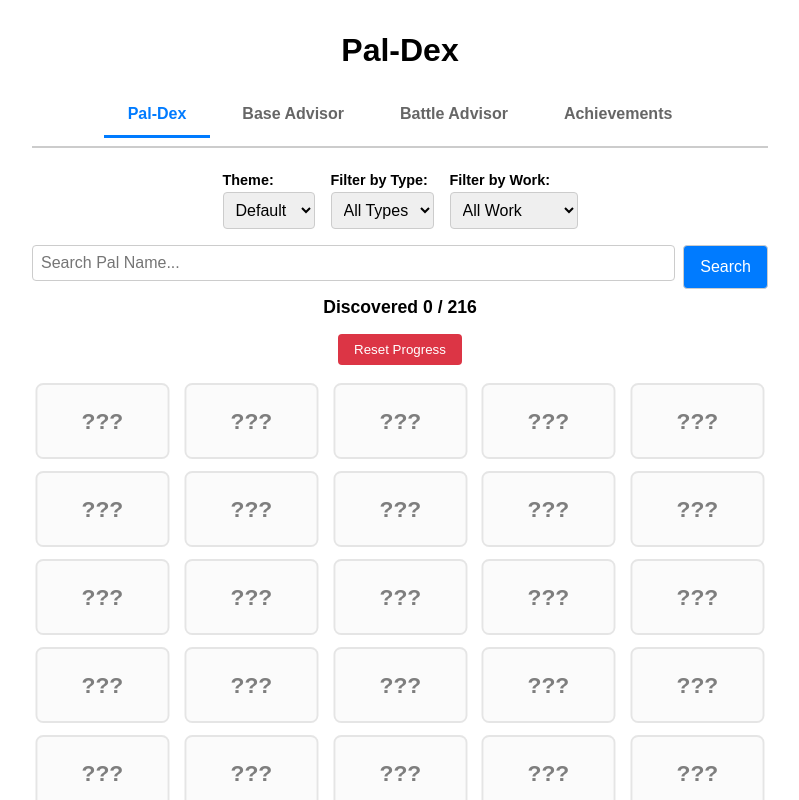
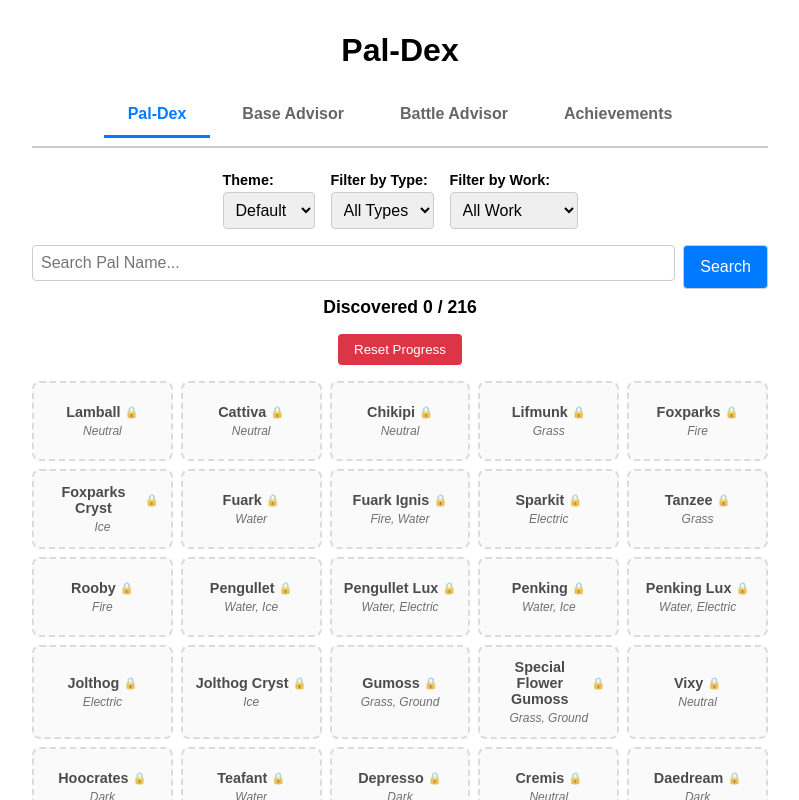
Before and after one commit to ray-seal/paldex, a React (Vite) app: page / in a window 1280 px wide. Shown: the top 800 px of the page, without its empty margins (240-1039 px from the left). Built offline with nearby package versions, Linux system fonts and the light colour scheme.

Commit message:
redesign pal-dex

```diff
--- a/src/App.jsx
+++ b/src/App.jsx
@@ -419,6 +419,14 @@ export default function App() {
                 pal={selectedPal}
                 onClose={() => setSelectedPal(null)}
                 theme={currentTheme}
+                revealed={selectedPal ? revealedPals.includes(selectedPal.name) : false}
+                onAddToCollection={() => {
+                    if (selectedPal && !revealedPals.includes(selectedPal.name)) {
+                        setRevealedPals([...revealedPals, selectedPal.name]);
+                        setMessage(`Added ${selectedPal.name} to collection!`);
+                        setSelectedPal(null);
+                    }
+                }}
                 />
              </div>
                 </>
--- a/src/components/PalCard.jsx
+++ b/src/components/PalCard.jsx
@@ -4,36 +4,30 @@ export default function PalCard({ pal, revealed, onClick, theme }) {
         backgroundColor: theme?.cardBg || "#f9f9f9",
         borderColor: theme?.border || "#ccc",
         color: theme?.text || "#000000",
-        cursor: revealed ? 'pointer' : 'not-allowed',
-        opacity: revealed ? 1 : 0.5,
-        transform: revealed ? 'scale(1)' : 'scale(0.95)',
+        cursor: 'pointer',
+        opacity: revealed ? 1 : 0.7,
+        transform: 'scale(1)',
         transition: 'all 0.3s ease',
+        border: revealed ? `2px solid ${theme?.border || "#ccc"}` : `2px dashed ${theme?.border || "#ccc"}`,
     };
 
     return (
         <div style={cardStyle}
-            onClick={revealed ? onClick : undefined}
+            onClick={onClick}
             onMouseEnter={(e) => {
-                if (revealed) {
-                    e.currentTarget.style.transform = 'scale(1.05)';
-                    e.currentTarget.style.boxShadow = '0 4px 8px rgba(0,0,0,0.2)';
-                }
+                e.currentTarget.style.transform = 'scale(1.05)';
+                e.currentTarget.style.boxShadow = '0 4px 8px rgba(0,0,0,0.2)';
             }}
             onMouseLeave={(e) => {
-                if (revealed) {
-                    e.currentTarget.style.transform = 'scale(1)';
-                    e.currentTarget.style.boxShadow = 'none';
-                }
+                e.currentTarget.style.transform = 'scale(1)';
+                e.currentTarget.style.boxShadow = 'none';
             }}
             >
-                {revealed ? (
-                    <>
-                    <div style={styles.name}>{pal.name}</div>
-                    <div style={styles.type}>{typeof pal.type === 'string' ? pal.type : pal.type?.join(', ')}</div>
-                </>
-                ) : (
-                    <div style={styles.unknown}>???</div>
-                )}
+                <div style={styles.name}>
+                    {pal.name}
+                    {!revealed && <span style={styles.badge}> 🔒</span>}
+                </div>
+                <div style={styles.type}>{typeof pal.type === 'string' ? pal.type : pal.type?.join(', ')}</div>
         </div>
     );
 }
@@ -60,14 +54,17 @@ const styles = {
         fontWeight: "bold",
         fontSize: "0.9rem",
         marginBottom: "0.25rem",
+        display: "flex",
+        alignItems: "center",
+        justifyContent: "center",
+        gap: "0.25rem",
     },
     type: {
         fontSize: "0.75rem",
         fontStyle: "italic",
         opacity: 0.8,
     },
-    unknown: {
-        fontSize: "1.5rem",
-        fontWeight: "bold",
+    badge: {
+        fontSize: "0.7rem",
     },
 };
--- a/src/components/PalModal.jsx
+++ b/src/components/PalModal.jsx
@@ -1,4 +1,4 @@
-export default function PalModal({ pal, onClose, theme }) {
+export default function PalModal({ pal, onClose, theme, revealed, onAddToCollection }) {
     if (!pal) return null;
 
     const types = Array.isArray(pal.type) ? pal.type : pal.type ? [pal.type] : [];
@@ -21,7 +21,16 @@ export default function PalModal({ pal, onClose, theme }) {
             <div style={modalStyle} onClick={(e) => e.stopPropagation()}>
                 <button onClick={onClose} style={{ ...styles.close, color: theme?.text || "#000" }}>✕</button>
 
-                <h2 style={{ color: theme?.text || "#000" }}>{pal.name}</h2>
+                <h2 style={{ color: theme?.text || "#000" }}>
+                    {pal.name}
+                    {!revealed && <span style={styles.badge}> 🔒</span>}
+                </h2>
+
+                {!revealed && (
+                    <div style={styles.collectionStatus}>
+                        <span style={styles.notCollected}>Not in Collection</span>
+                    </div>
+                )}
 
                 <div style={styles.section}>
                     <strong>Type:</strong>
@@ -40,6 +49,15 @@ export default function PalModal({ pal, onClose, theme }) {
                     <strong>Gives:</strong>
                     <p>{pal.gives ?? "N/A"}</p>
                 </div>
+
+                {!revealed && (
+                    <button
+                        onClick={onAddToCollection}
+                        style={styles.addButton}
+                    >
+                        Add to Collection
+                    </button>
+                )}
             </div>
         </div>
     );
@@ -81,4 +99,30 @@ const styles = {
     section: {
         marginTop: "1rem",
     },
+    badge: {
+        fontSize: "1rem",
+        marginLeft: "0.5rem",
+    },
+    collectionStatus: {
+        textAlign: "center",
+        marginBottom: "1rem",
+    },
+    notCollected: {
+        color: "#dc3545",
+        fontWeight: "bold",
+        fontSize: "0.9rem",
+    },
+    addButton: {
+        width: "100%",
+        marginTop: "1rem",
+        padding: "0.75rem",
+        backgroundColor: "#28a745",
+        color: "white",
+        border: "none",
+        borderRadius: "8px",
+        fontSize: "1rem",
+        fontWeight: "bold",
+        cursor: "pointer",
+        transition: "background-color 0.2s ease",
+    },
 };
```
